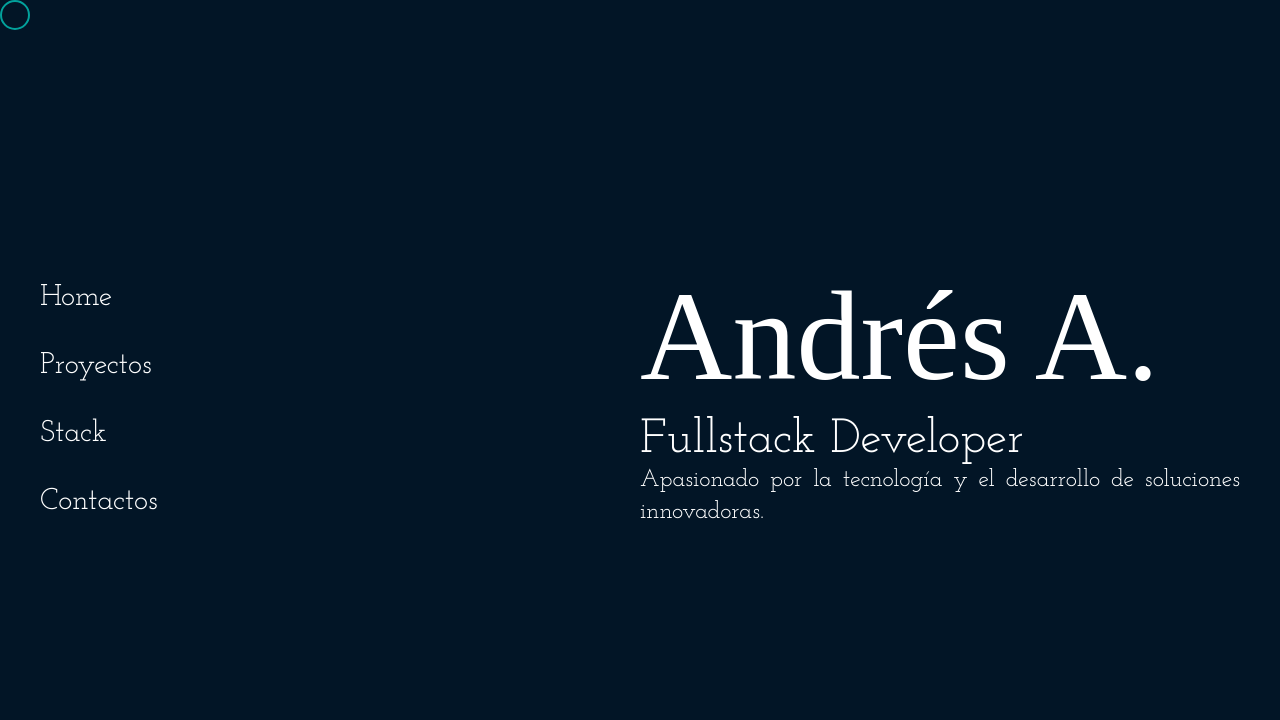
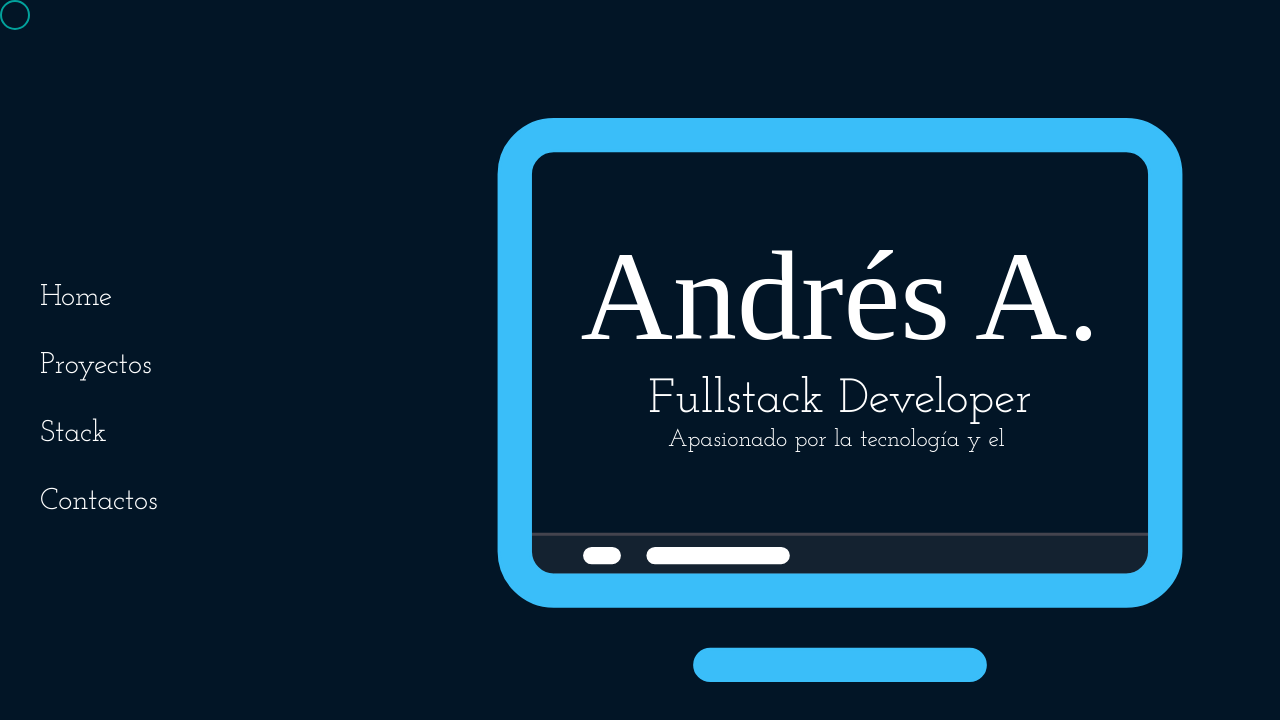
Before and after one commit to Andresalfaro7/portfolio, a React (Vite) app: page / in a window 1280 px wide. Shown: the top 720 px of the page. Built offline with nearby package versions, Linux system fonts and the light colour scheme; a web font is replaced by a local one.

Commit message:
feat: add ComputerAnimation component and integrate it into Home page layout

```diff
--- a/src/components/AnimationTextOne.tsx
+++ b/src/components/AnimationTextOne.tsx
@@ -6,7 +6,7 @@ interface AnimationTextOneProps {
   className?: string;
 }
 
-const AnimationTextOne = ({ text, speed = 100, className }: AnimationTextOneProps) => {
+const   AnimationTextOne = ({ text, speed = 100, className }: AnimationTextOneProps) => {
   const [displayedIndex, setDisplayedIndex] = useState(0);
 
   // Convertimos el texto a array de caracteres seguro Unicode
--- /dev/null
+++ b/src/components/ComputerAnimation.tsx
@@ -0,0 +1,65 @@
+import { motion } from 'framer-motion';
+
+interface ComputerAnimationProps {
+    width: string;
+    height: string;
+}
+const ComputerAnimation = ({ width, height }: ComputerAnimationProps) => {
+    return (
+        <svg width={width} height={height} viewBox="0 0 1024 1024" className="icon" version="1.1" xmlns="http://www.w3.org/2000/svg">
+            <motion.path
+                className="menu"
+                d="M145.7 736h732.6c16.5 0 30-13.5 30-30v-22.1H115.7V706c0 16.6 13.5 30 30 30z"
+                fill="#44444E"
+                stroke={"#44444E"}
+                strokeWidth={4}
+                initial={{ pathLength: 0, fillOpacity: 0 }}
+                animate={{ pathLength: 1, fillOpacity: 1 }}
+                transition={{ pathLength: { duration: 4, ease: "easeInOut", delay: 1.5 }, fillOpacity: { delay: 5, duration: 1 } }}
+            />
+            <motion.path
+                className="screen"
+                d="M878.3 152.9H145.7c-38.6 0-70 31.4-70 70V706c0 38.6 31.4 70 70 70h732.6c38.6 0 70-31.4 70-70V222.9c0-38.6-31.4-70-70-70z m30 531V706c0 16.5-13.5 30-30 30H145.7c-16.5 0-30-13.5-30-30V222.9c0-16.5 13.5-30 30-30h732.6c16.5 0 30 13.5 30 30v461zM678 871.1H346c-11 0-20-9-20-20s9-20 20-20h332c11 0 20 9 20 20s-9 20-20 20z"
+                stroke="#3ABEF9"
+                strokeWidth={4}
+                fill="#3ABEF9" // Empieza con el mismo color pero lo animamos
+                initial={{ pathLength: 0, fillOpacity: 0 }}
+                animate={{ pathLength: 1, fillOpacity: 1 }}
+                transition={{ pathLength: { duration: 6, ease: "easeInOut" }, fillOpacity: { delay: 3, duration: 1 } }}
+            />
+            <motion.path
+                className="menu-buttons"
+                d="M436.8 720.1H275.2c-5 0-9-4-9-9s4-9 9-9h161.6c5 0 9 4 9 9 0 4.9-4.1 9-9 9zM220.6 720.1h-26.5c-5 0-9-4-9-9s4-9 9-9h26.5c5 0 9 4 9 9 0 4.9-4.1 9-9 9z"
+                fill="#FFFFFF"
+                stroke={"#FFFFFF"}
+                strokeWidth={4}
+                initial={{ pathLength: 0, fillOpacity: 0 }}
+                animate={{ pathLength: 1, fillOpacity: 1 }}
+                transition={{ pathLength: { duration: 6, ease: "easeInOut", delay: 1 }, fillOpacity: { delay: 4, duration: 1 } }}
+            />
+        </svg>
+    )
+}
+
+export default ComputerAnimation;
+
+export const defaultComponent = ({ width, height }: ComputerAnimationProps) => {
+    return (
+        <svg width={width} height={height} viewBox="0 0 1024 1024" className="icon" version="1.1" xmlns="http://www.w3.org/2000/svg">
+            {/* <path d="M878.3 192.9H145.7c-16.5 0-30 13.5-30 30V706c0 16.5 13.5 30 30 30h732.6c16.5 0 30-13.5 30-30V222.9c0-16.5-13.5-30-30-30z" fill="#FFFFFF" /> */}
+            <path d="M145.7 736h732.6c16.5 0 30-13.5 30-30v-22.1H115.7V706c0 16.6 13.5 30 30 30z" fill="#E6E6E6" />
+            <path d="M878.3 152.9H145.7c-38.6 0-70 31.4-70 70V706c0 38.6 31.4 70 70 70h732.6c38.6 0 70-31.4 70-70V222.9c0-38.6-31.4-70-70-70z m30 531V706c0 16.5-13.5 30-30 30H145.7c-16.5 0-30-13.5-30-30V222.9c0-16.5 13.5-30 30-30h732.6c16.5 0 30 13.5 30 30v461zM678 871.1H346c-11 0-20-9-20-20s9-20 20-20h332c11 0 20 9 20 20s-9 20-20 20z" fill="#005BFF" />
+            {/* <path d="M127.1 662.7c-2.7 0-5.4-1.1-7.3-3.2-3.7-4.1-3.5-10.4 0.6-14.1l236.5-219.6L463 541.9l258.9-290.7 183.7 196.3c3.8 4 3.6 10.4-0.4 14.1-4 3.8-10.3 3.6-14.1-0.4L722.3 280.8l-259 290.9L355.7 454 133.9 660c-2 1.8-4.4 2.7-6.8 2.7z" fill="#06F3FF" /> */}
+            {/* <path d="M156.4 541.9a82.7 82.8 0 1 0 165.4 0 82.7 82.8 0 1 0-165.4 0Z" fill="#D7E7FF" /> */}
+            {/* <path d="M179.8 541.9a59.3 59.3 0 1 0 118.6 0 59.3 59.3 0 1 0-118.6 0Z" fill="#B5CFF4" /> */}
+            {/* <path d="M208.9 541.9a30.2 30.3 0 1 0 60.4 0 30.2 30.3 0 1 0-60.4 0Z" fill="#005BFF" /> */}
+            {/* <path d="M580.9 329.9a82.7 82.8 0 1 0 165.4 0 82.7 82.8 0 1 0-165.4 0Z" fill="#D7E7FF" /> */}
+            {/* <path d="M604.3 329.9a59.3 59.3 0 1 0 118.6 0 59.3 59.3 0 1 0-118.6 0Z" fill="#B5CFF4" /> */}
+            {/* <path d="M633.4 329.9a30.2 30.3 0 1 0 60.4 0 30.2 30.3 0 1 0-60.4 0Z" fill="#005BFF" /> */}
+            {/* <path d="M719.3 539.6a46.3 46.4 0 1 0 92.6 0 46.3 46.4 0 1 0-92.6 0Z" fill="#D7E7FF" />
+            <path d="M732.4 539.6a33.2 33.2 0 1 0 66.4 0 33.2 33.2 0 1 0-66.4 0Z" fill="#B5CFF4" /> */}
+            {/* <path d="M748.7 539.6a16.9 17 0 1 0 33.8 0 16.9 17 0 1 0-33.8 0Z" fill="#005BFF" /> */}
+            <path d="M436.8 720.1H275.2c-5 0-9-4-9-9s4-9 9-9h161.6c5 0 9 4 9 9 0 4.9-4.1 9-9 9zM220.6 720.1h-26.5c-5 0-9-4-9-9s4-9 9-9h26.5c5 0 9 4 9 9 0 4.9-4.1 9-9 9z" fill="#FFFFFF" />
+        </svg>
+    )
+}
--- a/src/pages/Home.tsx
+++ b/src/pages/Home.tsx
@@ -1,23 +1,36 @@
 import { Link } from "react-router-dom";
 import AnimationTextOne from "../components/AnimationTextOne";
 import SlideInText from "../components/SlideInText";
+import ComputerAnimation from "../components/ComputerAnimation";
+import { motion } from "framer-motion";
+
 
 const Home = () => {
     return (
         <div className="flex h-screen items-center p-10">
-            <div className="hidden md:block md:w-1/2">
+            <section className="hidden md:block md:w-1/3">
                 <nav className="text-3xl">
-                    <li className="w-fit"><Link to={'/'}><SlideInText text="Home" delay={0}/></Link></li>
-                    <li className="w-fit"><Link to={'/proyectos'}><SlideInText text="Proyectos" delay={100}/></Link></li>
-                    <li className="w-fit"><Link to={'/stack'}><SlideInText text="Stack" delay={200}/></Link></li>
-                    <li className="w-fit"><Link to={'/contactos'}><SlideInText text="Contactos" delay={300}/></Link></li>
+                    <li className="w-fit"><Link to={'/'}><SlideInText text="Home" delay={0} /></Link></li>
+                    <li className="w-fit"><Link to={'/proyectos'}><SlideInText text="Proyectos" delay={100} /></Link></li>
+                    <li className="w-fit"><Link to={'/stack'}><SlideInText text="Stack" delay={200} /></Link></li>
+                    <li className="w-fit"><Link to={'/contactos'}><SlideInText text="Contactos" delay={300} /></Link></li>
                 </nav>
-            </div>
-            <div className="w-full md:w-1/2">
-                <h1 className="md:h-20 lg:h-28 xl:h-36"><AnimationTextOne text="Andrés A." speed={100} /></h1>
-                <h3><AnimationTextOne text="Fullstack Developer" speed={100} /></h3>
-                <p><AnimationTextOne text="Apasionado por la tecnología y el desarrollo de soluciones innovadoras." speed={50} /></p>
-            </div>
+            </section>
+            <section className="w-full md:w-2/3 relative">
+                <div className="hidden md:block absolute w-full left-1/2 top-1/2 transform -translate-x-1/2 -translate-y-1/2">
+                    <ComputerAnimation width="100%" height="100%" />
+                </div>
+                <motion.div
+                    className="flex flex-col items-center text-center relative z-10 md:px-14 lg:px-24 xl:px-32 md:pb-20 lg:pb-28 "
+                    initial={{ opacity: 0, y: 20 }}
+                    animate={{ opacity: 1, y: 0 }}
+                    transition={{ duration: 0.5 }}
+                >
+                    <h1 className="md:h-20 lg:h-28 xl:h-36"><AnimationTextOne text="Andrés A." speed={150} /></h1>
+                    <h3><AnimationTextOne text="Fullstack Developer" speed={175} /></h3>
+                    <p className="text-center"><AnimationTextOne text="Apasionado por la tecnología y el desarrollo de soluciones innovadoras." speed={150} /></p>
+                </motion.div>
+            </section>
         </div>
     )
 }
```
Also changed, not shown: src/assets/ilustrations/machine-vision-svgrepo-com.svg (added).
